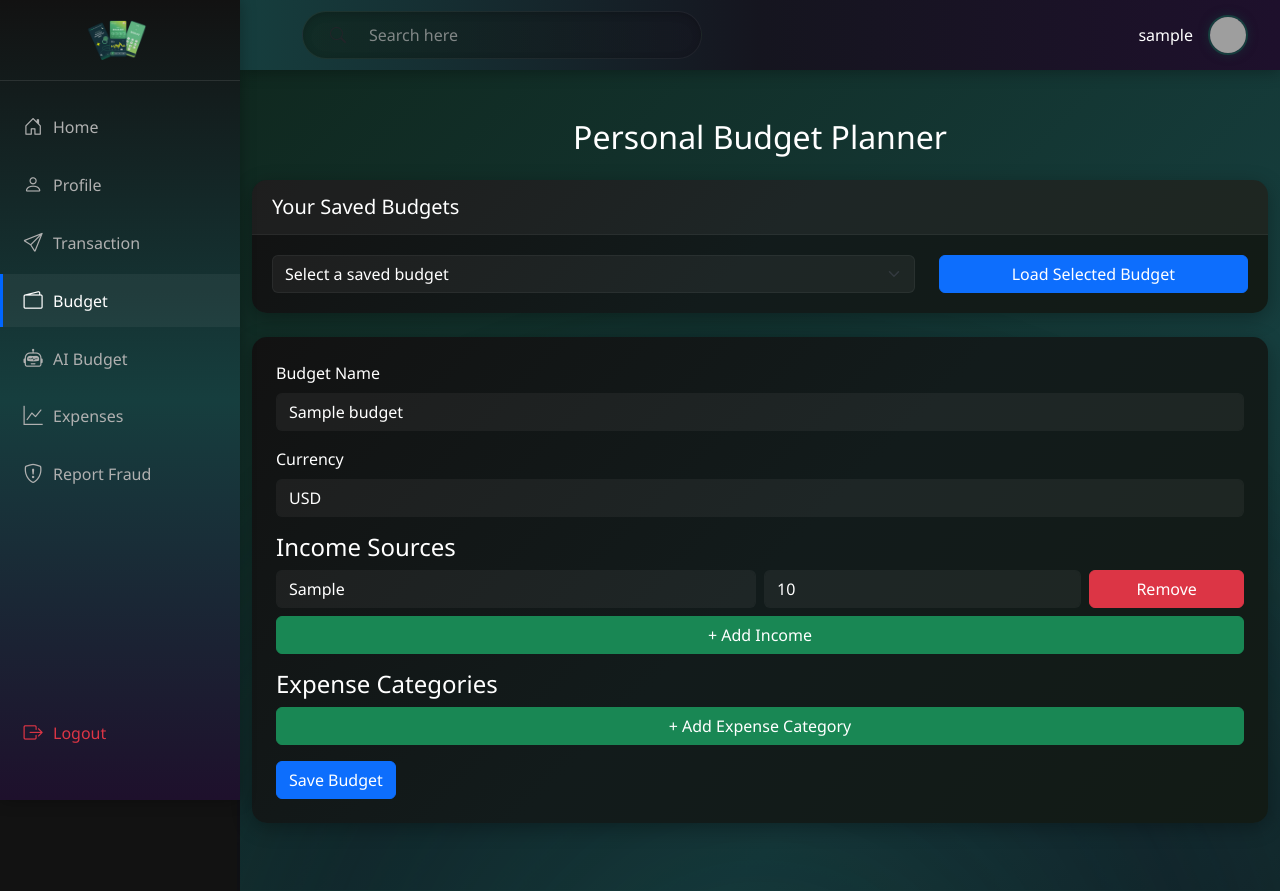
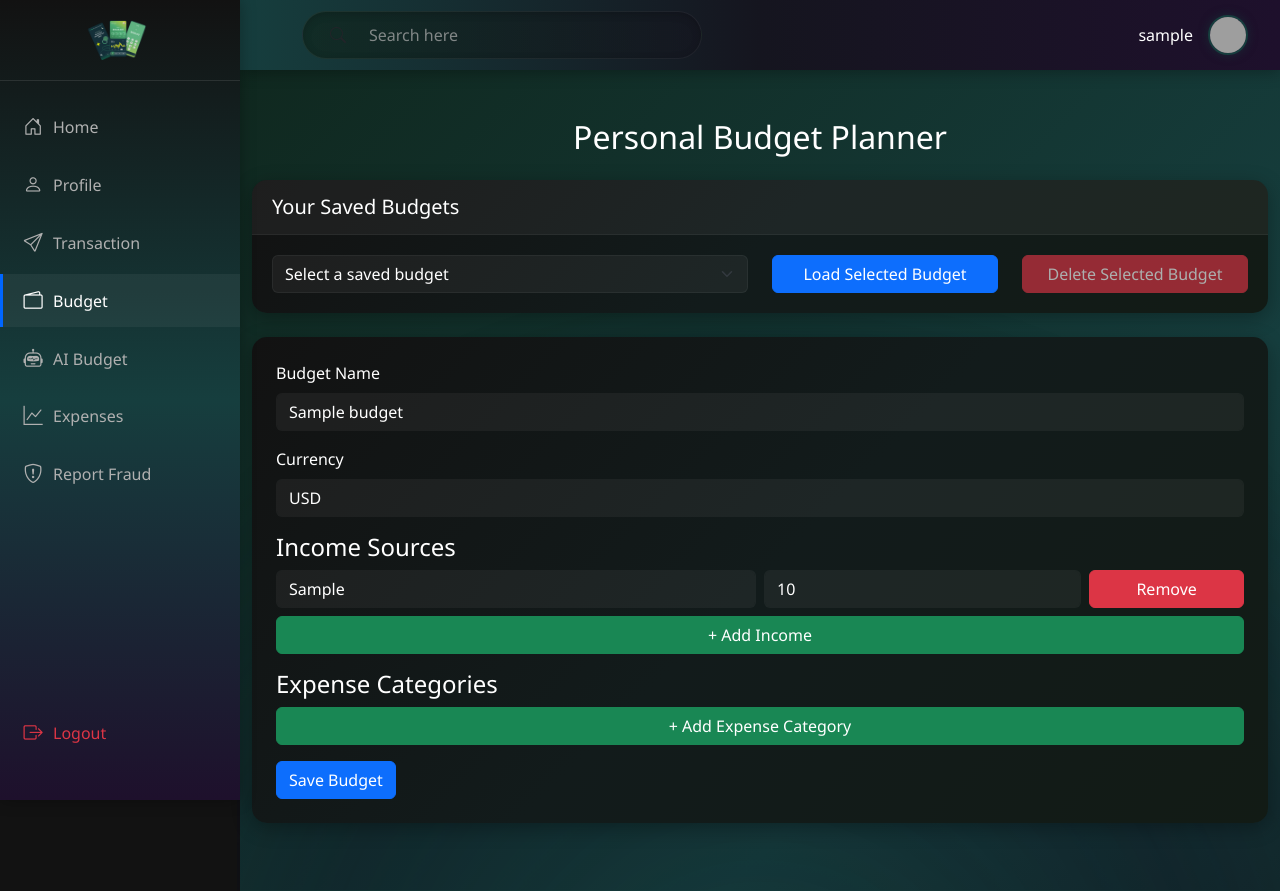
Before and after one commit to gagradebnath/FinTech, a Flask app: page /plan-budget in a window 1280 px wide. Run offline with Flask 3, Linux system fonts and the light colour scheme; the visitor is signed in with stand-in values (Sample User, id 1); tables that the repository leaves empty hold one stand-in row (values such as "Sample post"); grey boxes are pictures that could not be loaded.

Commit message:
feat: Implement budget deletion functionality with confirmation and logging

```diff
--- a/app/routes/budget.py
+++ b/app/routes/budget.py
@@ -1,7 +1,7 @@
 from flask import Blueprint, render_template, request, current_app, jsonify, session, redirect, url_for
 import uuid
 from .user import get_current_user
-from app.utils.budget_utils import get_user_budget, save_or_update_budget, insert_full_budget, get_all_user_budgets, get_budget_by_id
+from app.utils.budget_utils import get_user_budget, save_or_update_budget, insert_full_budget, get_all_user_budgets, get_budget_by_id, delete_budget, get_budget_deletion_history
 from app.utils.jwt_auth import token_required, get_current_user_from_jwt
 
 budget_bp = Blueprint('budget', __name__)
@@ -146,6 +146,60 @@
 
     return jsonify({'success': True, 'budget': budget})
 
+@budget_bp.route('/delete_budget/<budget_id>', methods=['DELETE'])
+def delete_budget_route(budget_id):
+    # Support both session-based and JWT-based authentication
+    user = get_current_user_from_jwt()
+    if not user:
+        user = get_current_user()
+
+    if not user:
+        return jsonify({'success': False, 'message': 'Not logged in'}), 401
+
+    # Get deletion reason from request body if provided
+    deletion_reason = "User initiated deletion"
+    if request.is_json:
+        data = request.get_json()
+        deletion_reason = data.get('reason', deletion_reason)
+
+    success, message = delete_budget(budget_id, user['id'], deletion_reason)
+
+    if success:
+        return jsonify({
+            'success': True,
+            'message': message,
+            'timestamp': str(current_app.utcnow()) if hasattr(current_app, 'utcnow') else None
+        }), 200
+    else:
+        return jsonify({'success': False, 'message': message}), 400
+
+@budget_bp.route('/budget_deletion_history', methods=['GET'])
+def get_deletion_history():
+    # Support both session-based and JWT-based authentication
+    user = get_current_user_from_jwt()
+    if not user:
+        user = get_current_user()
+
+    if not user:
+        return jsonify({'success': False, 'message': 'Not logged in'}), 401
+
+    limit = request.args.get('limit', 10, type=int)
+    history = get_budget_deletion_history(user['id'], limit)
+
+    # Convert to serializable format
+    history_list = []
+    for entry in history:
+        if hasattr(entry, 'keys'):
+            history_list.append(dict(entry))
+        else:
+            history_list.append(entry)
+
+    return jsonify({
+        'success': True,
+        'history': history_list,
+        'count': len(history_list)
+    }), 200
+
 # Function to handle JSON serialization of SQLite row objects
 def serialize_budget(budget):
     if not budget:
--- a/app/static/js/budget.js
+++ b/app/static/js/budget.js
@@ -3,6 +3,16 @@
 // Load saved budget when clicking the load button
 document.addEventListener('DOMContentLoaded', function() {
     const loadBudgetBtn = document.getElementById('load-budget');
+    const deleteBudgetBtn = document.getElementById('delete-budget');
+    const savedBudgetsSelect = document.getElementById('saved-budgets');
+
+    // Enable/disable delete button based on selection
+    if (savedBudgetsSelect && deleteBudgetBtn) {
+        savedBudgetsSelect.addEventListener('change', function() {
+            deleteBudgetBtn.disabled = !this.value;
+        });
+    }
+
     if (loadBudgetBtn) {
         loadBudgetBtn.addEventListener('click', async function() {
             const budgetId = document.getElementById('saved-budgets').value;
@@ -27,6 +37,86 @@
             } catch (error) {
                 console.error('Error loading budget:', error);
                 alert('Error: Could not load the selected budget. Please try again.');
+            }
+        });
+    }
+
+    // Delete budget functionality
+    if (deleteBudgetBtn) {
+        deleteBudgetBtn.addEventListener('click', async function() {
+            const budgetId = document.getElementById('saved-budgets').value;
+            if (!budgetId) {
+                alert('Please select a budget to delete');
+                return;
+            }
+
+            // Get the selected budget name for confirmation
+            const selectedOption = document.querySelector(`#saved-budgets option[value="${budgetId}"]`);
+            const budgetName = selectedOption ? selectedOption.textContent.split(' (')[0] : 'this budget';
+
+            // Confirm deletion with reason
+            const deleteConfirmed = confirm(`Are you sure you want to delete "${budgetName}"? This action cannot be undone.`);
+            if (!deleteConfirmed) {
+                return;
+            }
+
+            // Ask for deletion reason (optional)
+            const deletionReason = prompt("Optional: Please provide a reason for deletion:", "User requested deletion");
+
+            try {
+                // Send delete request to the server
+                const requestBody = deletionReason ? JSON.stringify({ reason: deletionReason }) : undefined;
+                const headers = {
+                    'Content-Type': 'application/json',
+                };
+
+                const response = await fetch(`/delete_budget/${budgetId}`, {
+                    method: 'DELETE',
+                    headers: headers,
+                    body: requestBody
+                });
+
+                const data = await response.json();
+
+                if (data.success) {
+                    // Remove the option from the dropdown
+                    selectedOption.remove();
+
+                    // Reset the form if the deleted budget was currently loaded
+                    const currentBudgetId = new URLSearchParams(window.location.search).get('budget_id');
+                    if (currentBudgetId === budgetId) {
+                        // Clear the form
+                        document.getElementById('budget-name').value = '';
+                        document.getElementById('currency').value = '';
+                        clearFormData();
+                        // Update URL to remove budget_id parameter
+                        history.pushState(null, '', '/plan-budget');
+                    }
+
+                    // Disable delete button since no budget is selected
+                    deleteBudgetBtn.disabled = true;
+                    savedBudgetsSelect.value = '';
+
+                    // Show success message with timestamp if available
+                    let successMessage = data.message || 'Budget deleted successfully!';
+                    if (data.timestamp) {
+                        successMessage += `\nDeleted at: ${new Date(data.timestamp).toLocaleString()}`;
+                    }
+                    alert(successMessage);
+
+                    // Log the deletion for debugging
+                    console.log('Budget deleted:', {
+                        budgetId: budgetId,
+                        budgetName: budgetName,
+                        reason: deletionReason,
+                        timestamp: data.timestamp
+                    });
+                } else {
+                    throw new Error(data.message || 'Failed to delete budget');
+                }
+            } catch (error) {
+                console.error('Error deleting budget:', error);
+                alert('Error: Could not delete the selected budget. Please try again.\n\nError details: ' + error.message);
             }
         });
     }
@@ -297,3 +387,26 @@
 
     return { budgetName, currency, income, expenses };
 }
+
+// Clear form data function
+function clearFormData() {
+    // Clear existing income items (keep only the first one and reset its values)
+    const incomeList = document.getElementById('income-list');
+    while (incomeList.children.length > 1) {
+        incomeList.removeChild(incomeList.lastChild);
+    }
+
+    // Reset the first income item
+    if (incomeList.children.length > 0) {
+        const firstIncomeItem = incomeList.children[0];
+        const sourceInput = firstIncomeItem.querySelector('input[type="text"]');
+        const amountInput = firstIncomeItem.querySelector('input[type="number"]');
+
+        if (sourceInput) sourceInput.value = '';
+        if (amountInput) amountInput.value = '';
+    }
+
+    // Clear all expense categories
+    const expenseList = document.getElementById('expense-list');
+    expenseList.innerHTML = '';
+}
--- a/app/templates/plan_budget.html
+++ b/app/templates/plan_budget.html
@@ -34,7 +34,7 @@
         </div>
         <div class="card-body">
             <div class="row align-items-center">
-                <div class="col-md-8">
+                <div class="col-md-6">
                     <label for="saved-budgets" class="visually-hidden">Select a saved budget</label>
                     <select class="form-select" id="saved-budgets" aria-label="Select a saved budget">
                         <option value="">Select a saved budget</option>
@@ -44,8 +44,11 @@
                         {% endfor %}
                     </select>
                 </div>
-                <div class="col-md-4">
+                <div class="col-md-3">
                     <button type="button" class="btn btn-primary w-100" id="load-budget">Load Selected Budget</button>
+                </div>
+                <div class="col-md-3">
+                    <button type="button" class="btn btn-danger w-100" id="delete-budget" disabled>Delete Selected Budget</button>
                 </div>
             </div>
         </div>
--- a/app/utils/budget_utils.py
+++ b/app/utils/budget_utils.py
@@ -220,3 +220,96 @@
         return []
     finally:
         conn.close()
+
+def delete_budget(budget_id, user_id, deletion_reason="User initiated deletion"):
+    """Delete a budget and all its associated data"""
+    conn = current_app.get_db_connection()
+    try:
+        with conn.cursor() as cursor:
+            # First verify the budget belongs to the user
+            cursor.execute('SELECT id, name FROM budgets WHERE id = %s AND user_id = %s', (budget_id, user_id))
+            budget = cursor.fetchone()
+
+            if not budget:
+                return False, "Budget not found or you don't have permission to delete it"
+
+            budget_name = budget['name']
+
+            # Update the deletion reason in the trigger by setting a session variable
+            cursor.execute('SET @deletion_reason = %s', (deletion_reason,))
+
+            # Delete the budget (CASCADE will handle related records and trigger will log)
+            cursor.execute('DELETE FROM budgets WHERE id = %s AND user_id = %s', (budget_id, user_id))
+            conn.commit()
+
+            if cursor.rowcount > 0:
+                return True, f"Budget '{budget_name}' deleted successfully"
+            else:
+                return False, "Failed to delete budget"
+
+    except Exception as e:
+        print(f"Error deleting budget: {e}")
+        conn.rollback()
+        return False, f"Error deleting budget: {str(e)}"
+    finally:
+        conn.close()
+
+def get_budget_deletion_history(user_id, limit=10):
+    """Get the deletion history for a user's budgets"""
+    conn = current_app.get_db_connection()
+    try:
+        with conn.cursor() as cursor:
+            cursor.execute('''
+                SELECT
+                    deleted_budget_name,
+                    budget_amount,
+                    currency,
+                    deletion_timestamp,
+                    categories_count,
+                    items_count,
+                    deletion_reason
+                FROM budget_deletion_log
+                WHERE deleted_by_user_id = %s
+                ORDER BY deletion_timestamp DESC
+                LIMIT %s
+            ''', (user_id, limit))
+            return cursor.fetchall()
+    except Exception as e:
+        print(f"Error getting deletion history: {e}")
+        return []
+    finally:
+        conn.close()
+
+def restore_budget_from_log(deletion_log_id, user_id):
+    """Attempt to restore a budget from deletion log (if data is available)"""
+    # This is a placeholder function - actual implementation would depend on
+    # how much data you want to store in the deletion log
+    # For now, it just returns information about what was deleted
+    conn = current_app.get_db_connection()
+    try:
+        with conn.cursor() as cursor:
+            cursor.execute('''
+                SELECT * FROM budget_deletion_log
+                WHERE id = %s AND deleted_by_user_id = %s
+            ''', (deletion_log_id, user_id))
+            log_entry = cursor.fetchone()
+
+            if log_entry:
+                return {
+                    'status': 'info_available',
+                    'message': 'Budget information found in deletion log',
+                    'data': dict(log_entry)
+                }
+            else:
+                return {
+                    'status': 'not_found',
+                    'message': 'No deletion record found'
+                }
+    except Exception as e:
+        print(f"Error checking deletion log: {e}")
+        return {
+            'status': 'error',
+            'message': f"Error accessing deletion log: {str(e)}"
+        }
+    finally:
+        conn.close()
```
